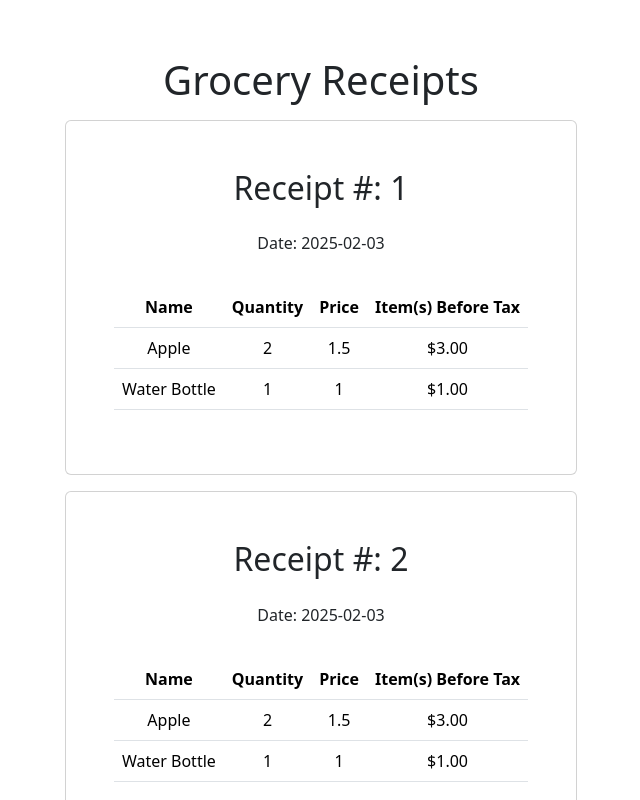
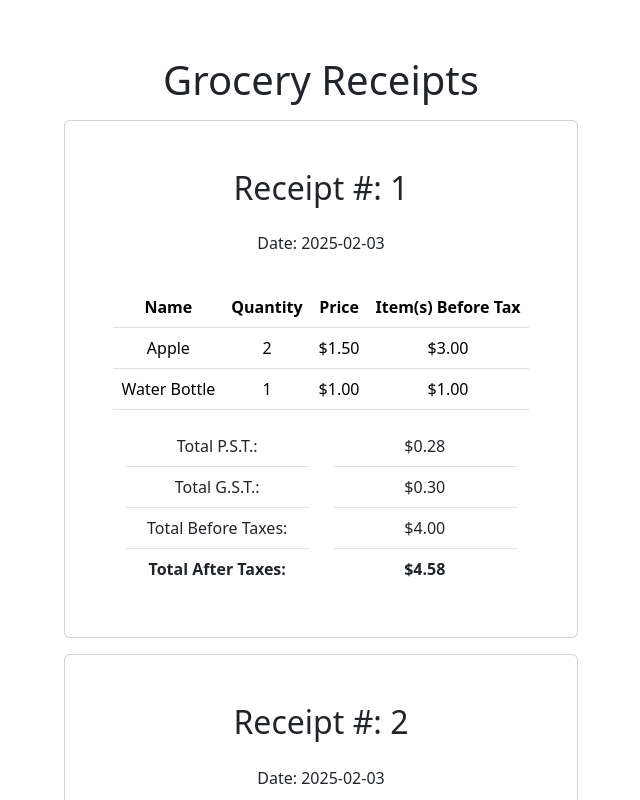
Before and after one commit to arnoprincestonpan/grocery-receipts-frontend, a React (Vite) app in the folder front-end/: page / in a window 1280 px wide. Shown: the top 800 px of the page, without its empty margins (319-959 px from the left). Built offline with nearby package versions, Linux system fonts and the light colour scheme.

Commit message:
beautify layout

```diff
--- a/front-end/src/App.jsx
+++ b/front-end/src/App.jsx
@@ -30,12 +30,48 @@ function App() {
                       <tr key={itemIndex}>
                         <td>{item.name}</td>
                         <td>{item.quantity}</td>
-                        <td>{item.price}</td>
+                        <td>${item.price.toFixed(2)}</td>
                         <td>${(item.price * item.quantity).toFixed(2)}</td>
                       </tr>
                     ))}
                   </tbody>
                 </table>
+                <div className="container">
+                    <div className="row">
+                      <div className="col">
+                        <ul className="list-group list-group-flush">
+                          <li className="list-group-item">
+                            Total P.S.T.:
+                          </li>
+                          <li className="list-group-item">
+                            Total G.S.T.:
+                          </li>
+                          <li className="list-group-item">
+                            Total Before Taxes:
+                          </li>
+                          <li className="list-group-item">
+                            <strong>Total After Taxes:</strong>
+                          </li>
+                        </ul>
+                      </div>
+                      <div className="col">
+                      <ul className="list-group list-group-flush">
+                          <li className="list-group-item">
+                            ${receipt.totalPST.toFixed(2)}
+                          </li>
+                          <li className="list-group-item">
+                            ${receipt.totalGST.toFixed(2)}
+                          </li>
+                          <li className="list-group-item">
+                            ${receipt.totalBeforeTax.toFixed(2)}
+                          </li>
+                          <li className="list-group-item">
+                            <strong>${receipt.totalAfterTax.toFixed(2)}</strong>
+                          </li>
+                        </ul>
+                      </div>
+                    </div>
+                </div>
             </div>
           </div>
         ))}
```
